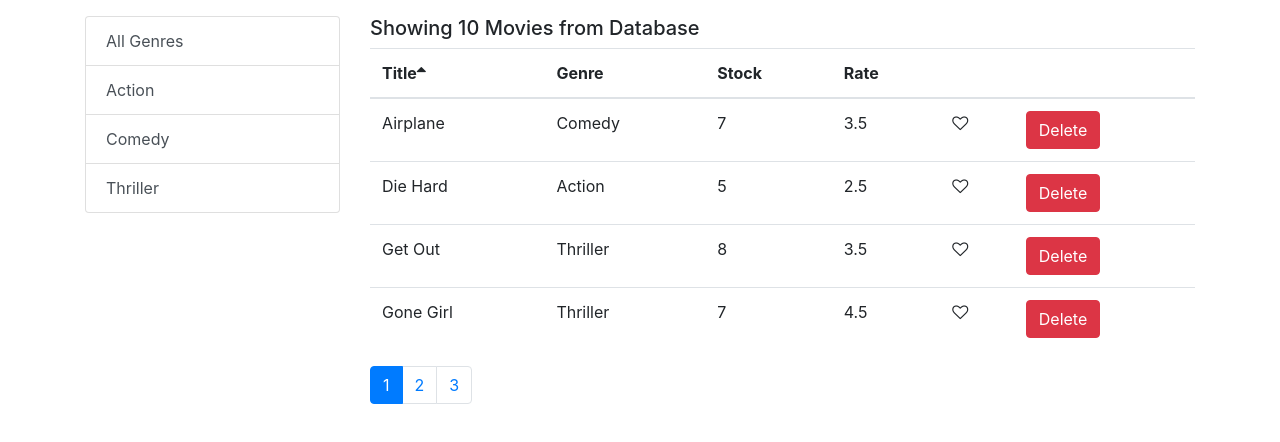
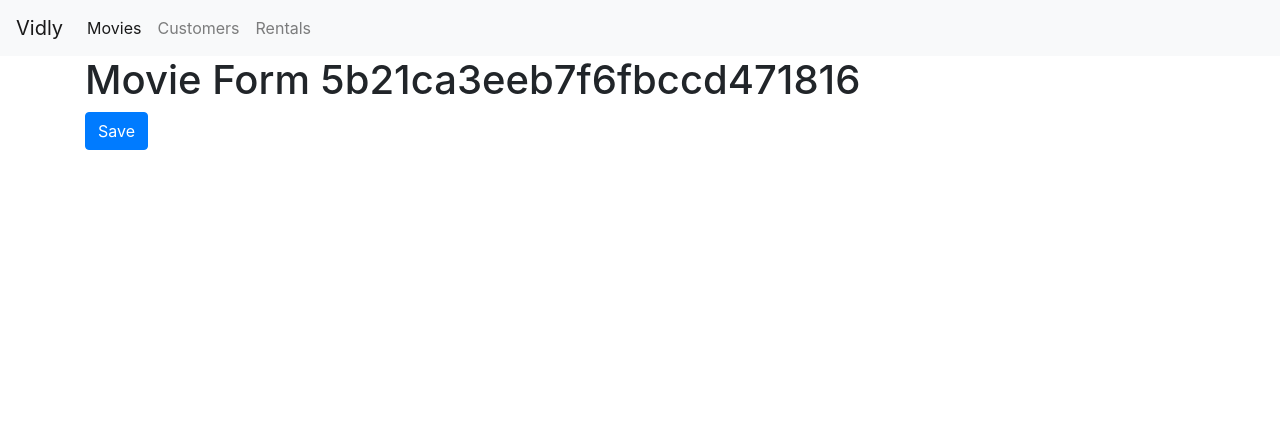
Before and after one commit to Karan-Munjani/vidly, a React (Create React App) app: page /movies/5b21ca3eeb7f6fbccd471816 in a window 1280 px wide. Shown: the top 442 px of the page. Built offline with nearby package versions, Linux system fonts and the light colour scheme.

Commit message:
Implemented Routing after learning from router-app.

```diff
--- a/package.json
+++ b/package.json
@@ -11,6 +11,7 @@
     "prop-types": "^15.7.2",
     "react": "^17.0.1",
     "react-dom": "^17.0.1",
+    "react-router-dom": "^5.2.0",
     "react-scripts": "4.0.0",
     "web-vitals": "^0.2.4"
   },
--- a/src/App.js
+++ b/src/App.js
@@ -1,11 +1,29 @@
 import "./App.css";
 import MoviesTable from "./components/movies";
+import { Route, NavLink, Switch, Redirect } from "react-router-dom";
+import NavBar from "./components/navbar";
+import Customers from "./components/customer";
+import Rentals from "./components/rentals";
+import NotFound from "./components/common/notFound";
+import MovieForm from "./components/movieForm";
 
 function App() {
   return (
-    <main className="container">
-      <MoviesTable />
-    </main>
+    <>
+      <NavBar />
+      <main className="container">
+        <Switch>
+          <Route path="/movies/:id" component={MovieForm}></Route>
+          <Route path="/movies" component={MoviesTable}></Route>
+          <Route path="/customers" component={Customers}></Route>
+          <Route path="/rentals" component={Rentals}></Route>
+          <Route path="/not-found" component={NotFound}></Route>
+
+          <Redirect from="/" exact to="/movies"></Redirect>
+          <Redirect to="/not-found"></Redirect>
+        </Switch>
+      </main>
+    </>
   );
 }
 
--- /dev/null
+++ b/src/components/common/notFound.jsx
@@ -0,0 +1,6 @@
+import React from "react";
+const NotFound = () => {
+  return <h1>ERROR-404 PAGE NOT FOUND</h1>;
+};
+
+export default NotFound;
--- /dev/null
+++ b/src/components/customer.jsx
@@ -0,0 +1,6 @@
+import React from "react";
+const Customers = (props) => {
+  return <h1>Customer Tab</h1>;
+};
+
+export default Customers;
--- /dev/null
+++ b/src/components/movieForm.jsx
@@ -0,0 +1,19 @@
+import React from "react";
+const MovieForm = (props) => {
+  return (
+    <div>
+      <h1>Movie Form {props.match.params.id}</h1>
+      <button
+        type="button"
+        className="btn btn-primary"
+        onClick={() => {
+          props.history.push("/movies");
+        }}
+      >
+        Save
+      </button>
+    </div>
+  );
+};
+
+export default MovieForm;
--- a/src/components/moviesTable.jsx
+++ b/src/components/moviesTable.jsx
@@ -1,10 +1,17 @@
 import React, { Component } from "react";
+import { Link } from "react-router-dom";
 import Like from "./common/like";
 import Table from "./common/table";
 
 class MoviesTable extends Component {
   columns = [
-    { path: "title", label: "Title" },
+    {
+      path: "title",
+      label: "Title",
+      content: (movie) => {
+        return <Link to={`/movies/${movie._id}`}>{movie.title}</Link>;
+      },
+    },
     { path: "genre.name", label: "Genre" },
     { path: "numberInStock", label: "Stock" },
     { path: "dailyRentalRate", label: "Rate" },
--- /dev/null
+++ b/src/components/navbar.jsx
@@ -0,0 +1,43 @@
+import React from "react";
+import { NavLink } from "react-router-dom";
+
+const NavBar = () => {
+  return (
+    <nav className="navbar navbar-expand-lg navbar-light bg-light">
+      <span className="navbar-brand">Vidly</span>
+      <button
+        className="navbar-toggler"
+        type="button"
+        data-toggle="collapse"
+        data-target="#navbarSupportedContent"
+        aria-controls="navbarSupportedContent"
+        aria-expanded="false"
+        aria-label="Toggle navigation"
+      >
+        <span className="navbar-toggler-icon"></span>
+      </button>
+
+      <div className="collapse navbar-collapse" id="navbarSupportedContent">
+        <ul className="navbar-nav mr-auto">
+          <li className="nav-item">
+            <NavLink className="nav-link" to="/movies">
+              Movies <span className="sr-only">(current)</span>
+            </NavLink>
+          </li>
+          <li className="navbar-item">
+            <NavLink className="nav-link" to="/customers">
+              Customers
+            </NavLink>
+          </li>
+          <li className="navbar-item">
+            <NavLink className="nav-link" to="/rentals">
+              Rentals
+            </NavLink>
+          </li>
+        </ul>
+      </div>
+    </nav>
+  );
+};
+
+export default NavBar;
--- /dev/null
+++ b/src/components/rentals.jsx
@@ -0,0 +1,6 @@
+import React from "react";
+const Rentals = (props) => {
+  return <h1>Rentals Tab</h1>;
+};
+
+export default Rentals;
--- a/src/index.js
+++ b/src/index.js
@@ -1,15 +1,19 @@
 import React from "react";
 import ReactDOM from "react-dom";
 import "./index.css";
+import { BrowserRouter } from "react-router-dom";
+
 import App from "./App";
 import reportWebVitals from "./reportWebVitals";
 import "bootstrap/dist/css/bootstrap.css";
 import "font-awesome/css/font-awesome.css";
 
 ReactDOM.render(
-  <React.StrictMode>
-    <App />
-  </React.StrictMode>,
+  <BrowserRouter>
+    <React.StrictMode>
+      <App />
+    </React.StrictMode>
+  </BrowserRouter>,
   document.getElementById("root")
 );
 
```
Also changed, not shown: 1 other file (tests, documents, lock files or other folders).
